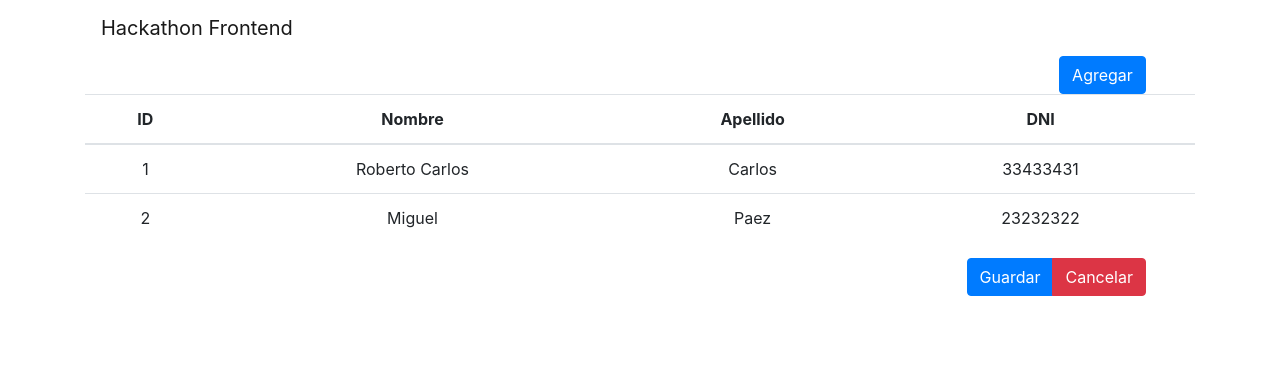
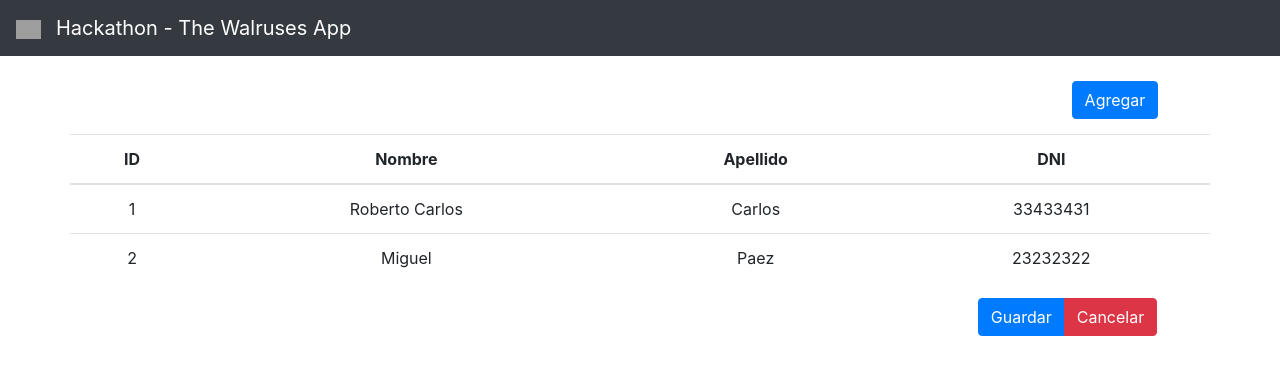
Before and after one commit to recheconea/hackathon-meli-frontend, a React (Create React App) app: page /campaign in a window 1280 px wide. Shown: the top 374 px of the page. Built offline with nearby package versions, Linux system fonts and the light colour scheme; grey boxes are pictures that could not be loaded.

Commit message:
added some styling

```diff
--- a/src/App.js
+++ b/src/App.js
@@ -1,5 +1,4 @@
 import React from 'react';
-import logo from './logo.svg';
 import './App.css';
 import 'bootstrap/dist/css/bootstrap.min.css';
 import Navbar from 'react-bootstrap/Navbar';
@@ -18,10 +17,10 @@ import ContributorNew from './pages/ContributorNew';
 function App() {
   return (
     <div className="App">
-      <Container>
-        <Navbar>
+      <Navbar bg="dark" variant="dark">
         <Navbar.Brand>
-            Hackathon Frontend
+          <img src="/images/walrus.png" alt="logo" className="walrus-logo" />
+          Hackathon - The Walruses App
         </Navbar.Brand>
       </Navbar>
       <Router>
@@ -40,7 +39,6 @@ function App() {
           </Route>
         </Switch>
       </Router>
-      </Container>
     </div>
   );
 }
--- a/src/index.css
+++ b/src/index.css
@@ -15,3 +15,16 @@ code {
 .react-html5-camera-photo>img, .react-html5-camera-photo>video {
   width: 100% !important;
 }
+
+.navbar .walrus-logo {
+  width: 25px;
+  margin-right: 15px;
+}
+
+.App > .container {
+  padding-top: 25px;
+}
+
+.campaign-edit .row:first-of-type {
+  padding-bottom: 15px;
+}
--- a/src/pages/CampaignEdit.js
+++ b/src/pages/CampaignEdit.js
@@ -83,7 +83,7 @@ class CampaignEdit extends React.Component {
 
   render() {
     return (
-      <Container>
+      <Container className="campaign-edit">
         <Row>
           <Col md="10"></Col>
           <Col md="2">
```
Lines whose indentation alone changed are shown as unchanged.
